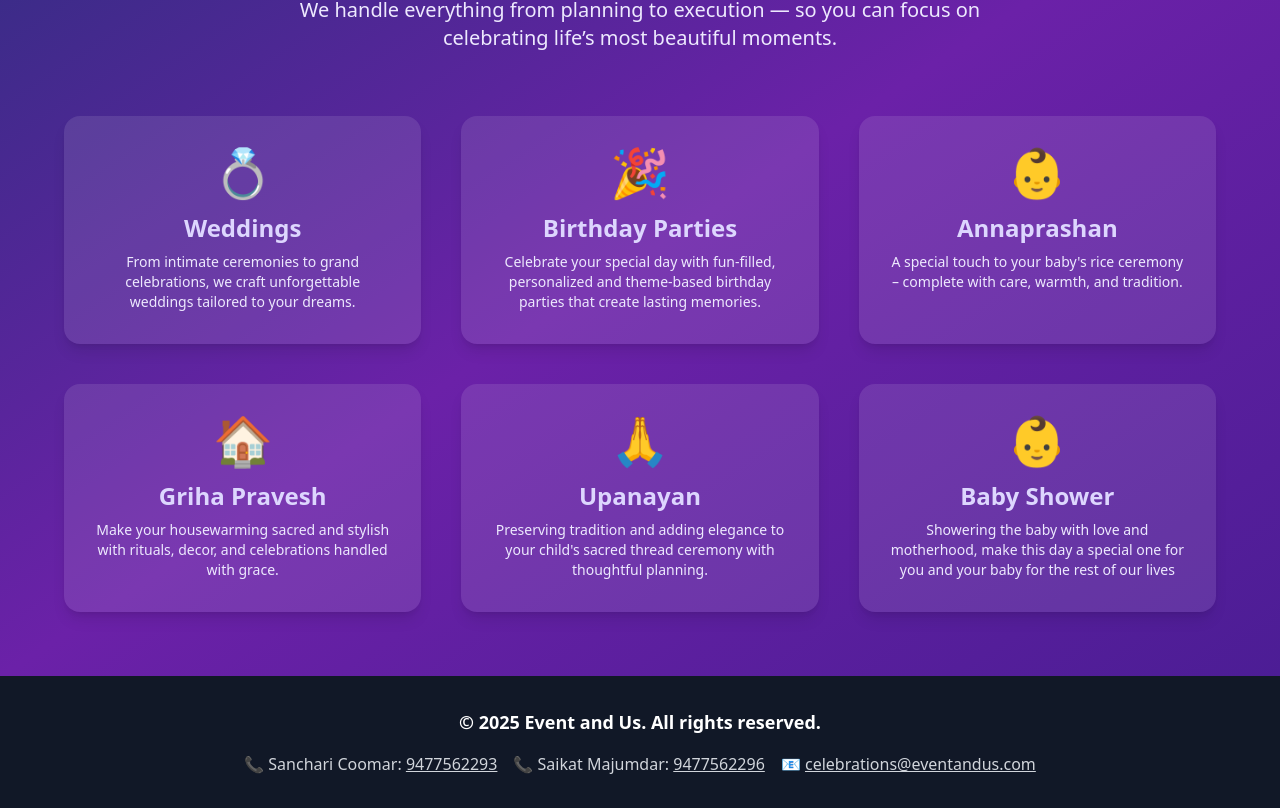
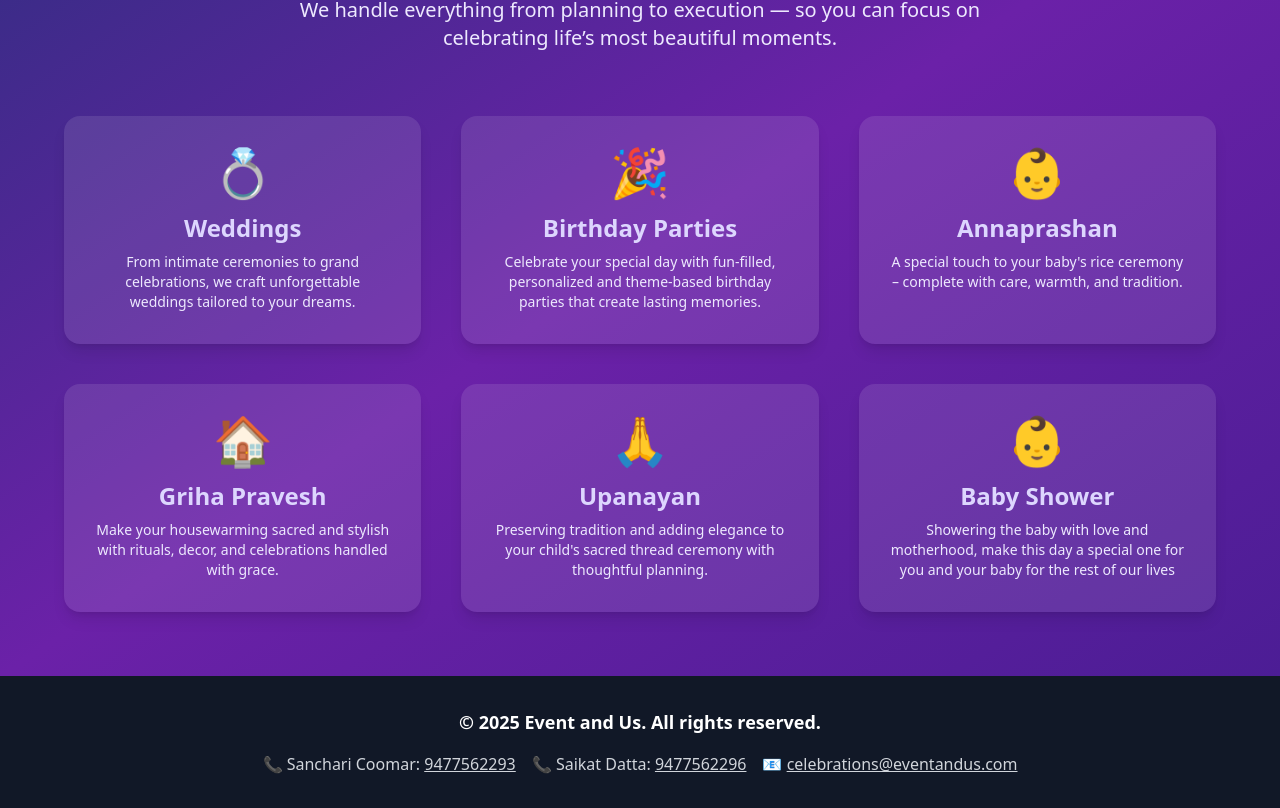
Before and after one commit to arnabjoy123/eventAndUs, a React (Vite) app: page /services in a window 1280 px wide. Shown: the part 224-1032 px from the top of the page. Built offline with nearby package versions, Linux system fonts and the light colour scheme.

Commit message:
-interchanged testimonial names -fixed Saikat Da's surname

```diff
--- a/src/App.jsx
+++ b/src/App.jsx
@@ -74,7 +74,7 @@
               cultural sensitivity, and seamless execution transformed our
               vision into a beautiful reality. ”
             </p>
-            <h4 className="mt-4 font-semibold">– Soubhanik Chowdhury</h4>
+            <h4 className="mt-4 font-semibold">– Joy Barui</h4>
           </div>
 
           <div className="max-w-sm bg-white p-6 rounded-xl shadow-md">
@@ -92,7 +92,7 @@
               have asked for a better partner in making this special day
               unforgettable!!”
             </p>
-            <h4 className="mt-4 font-semibold">– Joy Barui</h4>
+            <h4 className="mt-4 font-semibold">– Soubhanik Chowdhury</h4>
           </div>
         </div>
       </section>
--- a/src/components/Footer.jsx
+++ b/src/components/Footer.jsx
@@ -15,7 +15,7 @@
               </a>
             </div>
             <div>
-              📞 Saikat Majumdar:{" "}
+              📞 Saikat Datta:{" "}
               <a href="tel:9477562296" className="underline hover:text-white">
                 9477562296
               </a>
--- a/src/pages/AboutUs.jsx
+++ b/src/pages/AboutUs.jsx
@@ -6,7 +6,7 @@
       img: "/sanchariprodp2.jpg",
     },
     {
-      name: "Saikat Majumdar",
+      name: "Saikat Datta",
       role: "?????",
       img: "https://images.unsplash.com/photo-1614282022237-97cd58f2f2e4?auto=format&fit=crop&w=800&q=80",
     },
--- a/src/pages/ContactUs.jsx
+++ b/src/pages/ContactUs.jsx
@@ -20,7 +20,7 @@
           {/* Contact Card: Saikat */}
           <a href="tel:7439760139">
             <div className="bg-white text-black rounded-2xl p-6 shadow-lg hover:shadow-xl transition">
-              <h2 className="text-2xl font-semibold mb-2">Saikat Majumdar</h2>
+              <h2 className="text-2xl font-semibold mb-2">Saikat Datta</h2>
               <p className="text-gray-700 mb-1">📞 7439760139</p>
             </div>
           </a>
```
